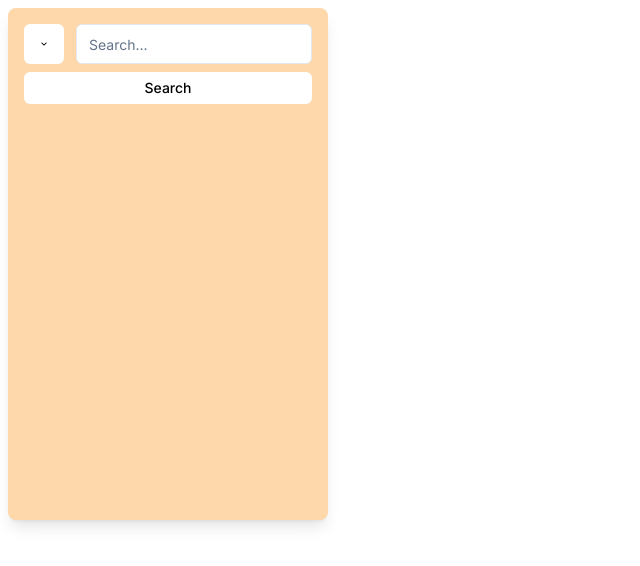
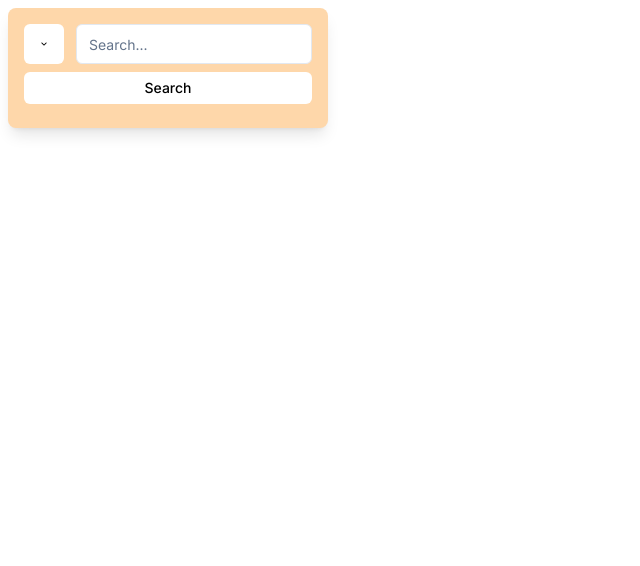
Before and after one commit to tvernier21/playlist-rec, a Next.js app in the folder my-app/: page / in a window 1280 px wide. Shown: the top 566 px of the page, without its empty margins (0-640 px from the left). Built offline with nearby package versions, Linux system fonts and the light colour scheme.

Commit message:
fixed height property for search component

```diff
--- a/my-app/components/main.tsx
+++ b/my-app/components/main.tsx
@@ -28,7 +28,7 @@ const MainPage: React.FC = () => {
     };
 
     return (
-        <section className="w-full h-screen flex overflow-hidden relative">
+        <section className="w-full h-full flex overflow-hidden relative">
             <GraphPage />
             <SearchBar
                 input={input}
--- a/my-app/components/search.tsx
+++ b/my-app/components/search.tsx
@@ -31,7 +31,7 @@ const SearchBar: React.FC<SearchBarProps> = ({
 
     return (
         <div
-            className="w-80 h-full max-h-[512px] overflow-y-scroll fixed bg-orange-200 shadow-lg transform transition-transform duration-200 ease-in-out rounded-lg ml-2 mt-2 z-10"
+            className="w-80 max-h-96 overflow-y-scroll fixed bg-orange-200 shadow-lg transform transition-transform duration-200 ease-in-out rounded-lg ml-2 mt-2 z-10"
         >
             <div className="flex flex-col p-4 space-y-2">
                 <div className="flex justify-between items-center">
```
